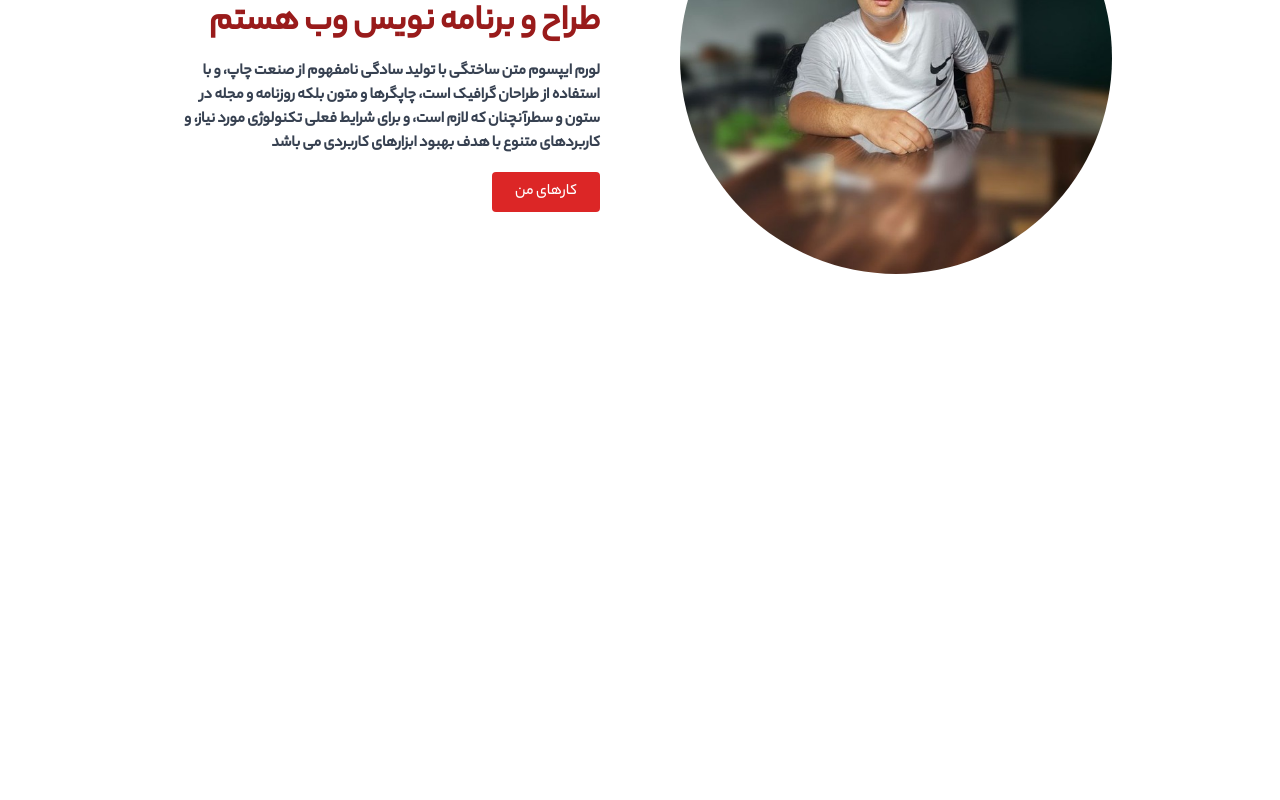
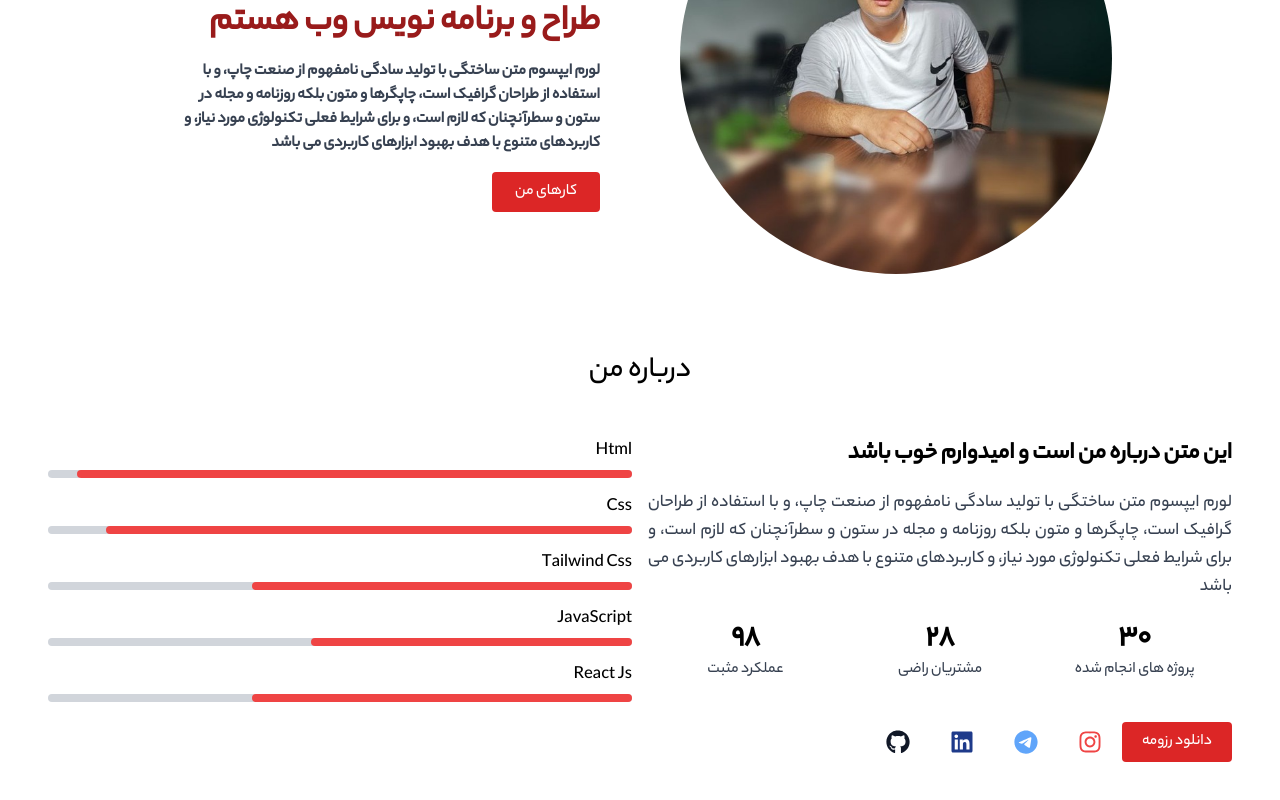
Before and after one commit to alishahi7645/alishahiwebsite, a React (Create React App) app: page / in a window 1280 px wide. Shown: the part 286-1086 px from the top of the page. Before the commit the page ends 800 px from the top, so only its background shows below. Built offline with nearby package versions, Linux system fonts and the light colour scheme.

Commit message:
end code About

```diff
--- a/package.json
+++ b/package.json
@@ -8,6 +8,7 @@
     "@testing-library/user-event": "^13.5.0",
     "react": "^18.2.0",
     "react-dom": "^18.2.0",
+    "react-icons": "^5.0.0",
     "react-router": "^6.21.1",
     "react-router-dom": "^6.21.1",
     "react-scripts": "5.0.1",
--- a/src/App.js
+++ b/src/App.js
@@ -1,3 +1,4 @@
+import About from './Components/about/About';
 import Home from './Components/home/Home';
 import Navbar from './Components/navbar/Navbar';
 import './index.css';
@@ -7,6 +8,7 @@ function App() {
     <BrowserRouter>
       <Navbar/>
       <Home/>
+      <About/>
     </BrowserRouter>
   );
 }
--- a/src/Components/about/About.jsx
+++ b/src/Components/about/About.jsx
@@ -1,9 +1,93 @@
-import React from 'react'
+import React from "react";
+import { FaInstagram, FaTelegram } from "react-icons/fa6";
+import { FaLinkedin, FaGithub } from "react-icons/fa";
 
 function About() {
   return (
-    <div>About</div>
-  )
+    <div className="about w-full h-full flex align-center justify-center">
+      <div className="container w-full p-10">
+        <h1 className="text-3xl mx-auto text-center">درباره من</h1>
+        <div className="about-items  flex-row md:flex align-center justify-between w-full">
+          <div className="about-r mt-10 w-full md:w-1/2 p-2">
+            <h1 className="text-2xl font-bold">
+              این متن درباره من است و امیدوارم خوب باشد
+            </h1>
+            <p className="text-gray-700 mt-5 text-lg text-justify">
+              لورم ایپسوم متن ساختگی با تولید سادگی نامفهوم از صنعت چاپ، و با
+              استفاده از طراحان گرافیک است، چاپگرها و متون بلکه روزنامه و مجله
+              در ستون و سطرآنچنان که لازم است، و برای شرایط فعلی تکنولوژی مورد
+              نیاز، و کاربردهای متنوع با هدف بهبود ابزارهای کاربردی می باشد
+            </p>
+            <div className="about-fact w-full flex mt-5 align-center justify-between">
+              <div className="w-1/3 text-center">
+                <p className="text-3xl font-bold">30</p>
+                <span className="text-gray-700">پروژه های انجام شده</span>
+              </div>
+              <div className="w-1/3 text-center">
+                <p className="text-3xl font-bold">28</p>
+                <span className="text-gray-700">مشتریان راضی</span>
+              </div>
+              <div className="w-1/3 text-center">
+                <p className="text-3xl font-bold">98</p>
+                <span className="text-gray-700">عملکرد مثبت</span>
+              </div>
+            </div>
+            <div className="cv mt-10 flex align-center">
+              <a href="" className="py-2 px-5 bg-red-600 text-white rounded">
+                دانلود رزومه
+              </a>
+              <div className="socials flex align-center">
+                <div className="instagram my-auto mx-5 text-2xl text-red-500">
+                  <a href="">{<FaInstagram />}</a>
+                </div>
+                <div className="telegram my-auto mx-5 text-2xl text-blue-400">
+                  <a href="">{<FaTelegram />}</a>
+                </div>
+                <div className="linkedin my-auto mx-5 text-2xl text-blue-900">
+                  <a href="">{<FaLinkedin />}</a>
+                </div>
+                <div className="linkedin my-auto mx-5 text-2xl text-gray-900">
+                  <a href="">{<FaGithub />}</a>
+                </div>
+              </div>
+            </div>
+          </div>
+          <div className="about-l w-full md:w-1/2 mt-10 p-2">
+            <div className="progress-title w-full mb-4">
+              <h3 className="text-lg mb-1">Html</h3>
+              <div className="w-full bg-gray-300 h-2 rounded-full">
+                <div className="bg-red-500 h-2 rounded-full w-[95%]"></div>
+              </div>
+            </div>
+            <div className="progress-title w-full mb-4">
+              <h3 className="text-lg mb-1">Css</h3>
+              <div className="w-full bg-gray-300 h-2 rounded-full">
+                <div className="bg-red-500 h-2 rounded-full w-[90%]"></div>
+              </div>
+            </div>
+            <div className="progress-title w-full mb-4">
+              <h3 className="text-lg mb-1">Tailwind Css</h3>
+              <div className="w-full bg-gray-300 h-2 rounded-full">
+                <div className="bg-red-500 h-2 rounded-full w-[65%]"></div>
+              </div>
+            </div>
+            <div className="progress-title w-full mb-4">
+              <h3 className="text-lg mb-1">JavaScript</h3>
+              <div className="w-full bg-gray-300 h-2 rounded-full">
+                <div className="bg-red-500 h-2 rounded-full w-[55%]"></div>
+              </div>
+            </div>
+            <div className="progress-title w-full mb-4">
+              <h3 className="text-lg mb-1">React Js</h3>
+              <div className="w-full bg-gray-300 h-2 rounded-full">
+                <div className="bg-red-500 h-2 rounded-full w-[65%]"></div>
+              </div>
+            </div>
+          </div>
+        </div>
+      </div>
+    </div>
+  );
 }
 
-export default About
+export default About;
```
Also changed, not shown: 1 other file (tests, documents, lock files or other folders).
